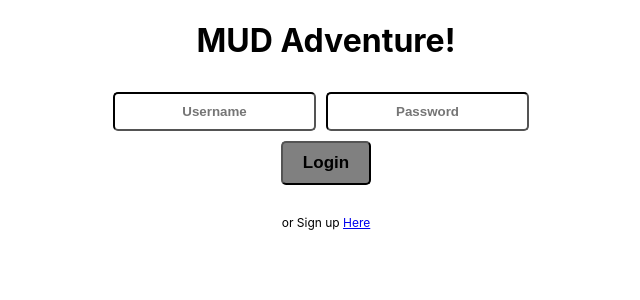
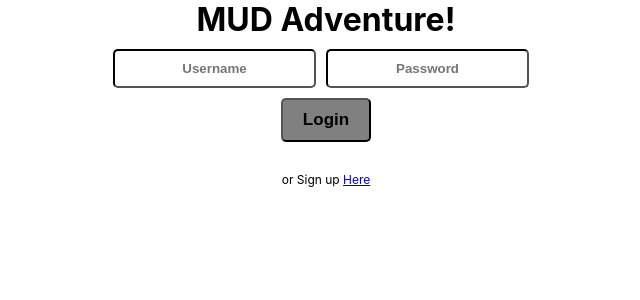
Before and after one commit to cs23-mud/frontend, a React (Create React App) app in the folder adventure/: page / in a window 1280 px wide. Shown: the top 300 px of the page, without its empty margins (314-954 px from the left). Built offline with nearby package versions, Linux system fonts and the light colour scheme.

Commit message:
Commit before merge

```diff
--- a/adventure/src/Components/World.js
+++ b/adventure/src/Components/World.js
@@ -10,12 +10,32 @@ import hero from "../assets/hero.png";
 import room from "../assets/rooms.png";
 
 
-const Container = styled.div``;
+const Container = styled.div`
+  ${props => props.main && css`
+    position: relative
+    background: #C5796D
+    height: 100vh
+  `}
+  ${props => props.ma && css`
+  position: relative
+  background: #C5796D
+  height: 100vh
+`}
+`;
 const Header = styled.div``;
 const Title = styled.h1`
   text-align: center
 `;
-
+const Movement = styled.div`
+  width: 600px;
+  padding: 20px;
+  position: absolute;
+  border-radius: 10px;
+  background: #DBE6F6;
+  right: 5%;
+  top: 50%
+  border: 2px solid black;
+`;
 const Button = styled.button`
   padding: 10px 20px 10px 20px;
   border-radius: 5px;
@@ -25,7 +45,7 @@ const Button = styled.button`
   font-weight: bolder;
   font-size: 17px;
   background: white;
-  color: palevioletred;
+  color: #C5796D;
   margin-bottom: 20px;
   ${props => props.north && css`
   display: block;
@@ -144,7 +164,7 @@ class World extends React.Component {
     }
 
     return (
-      <Container>
+      <Container main>
         <Header>
           <Title>MUD Adventure!</Title>
         </Header>
@@ -166,7 +186,7 @@ class World extends React.Component {
           Head South
         </Button>
         </Movement>
-        <Container style={{ margin: "0 20%" }}>
+        <Container style={{ margin: "0 10%" }}>
           {this.state.mapOpen ? (
             <Button onClick={() => this.setState({ mapOpen: false })}>
               Hide Map
@@ -175,12 +195,13 @@ class World extends React.Component {
             <Button onClick={() => this.getMap()}>Show Map</Button>
           )}
 
-
+            <Container map>
           {this.state.mapOpen ? (
             <div>{this.buildMap(width + 1)}</div>
           ) : (
             <div></div>
           )}
+          </Container>
         </Container>
       </Container>
     );
--- a/adventure/src/index.css
+++ b/adventure/src/index.css
@@ -1,3 +1,8 @@
+* {
+  margin: 0;
+  padding: 0;
+  box-sizing: border-box;
+}
 body {
   margin: 0;
   font-family: -apple-system, BlinkMacSystemFont, "Segoe UI", "Roboto", "Oxygen",
@@ -5,7 +10,6 @@ body {
     sans-serif;
   -webkit-font-smoothing: antialiased;
   -moz-osx-font-smoothing: grayscale;
-  background: "red"
 }
 
 code {
```
